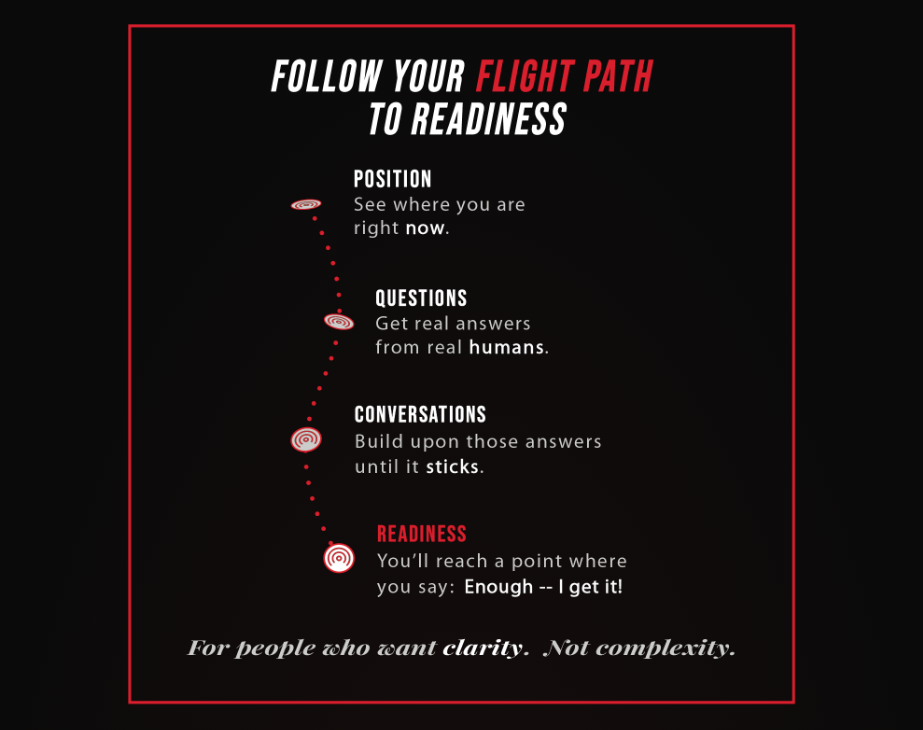
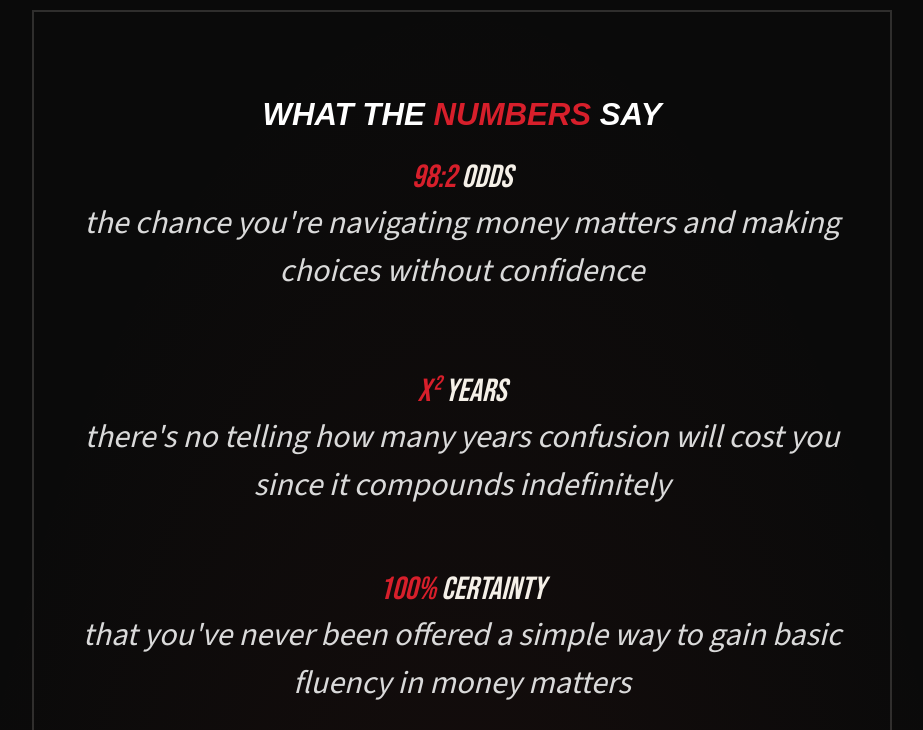
Before and after one commit to jvgiv/ffcpreview, a Next.js app: page / in a window 1280 px wide. Shown: the part 1096-1826 px from the top of the page, without its empty margins (178-1101 px from the left). Built offline with nearby package versions, Linux system fonts and the light colour scheme; no server answers.

Commit message:
pushing latest

```diff
--- /dev/null
+++ b/src/app/components/home/Stat.js
@@ -0,0 +1,44 @@
+import React from "react";
+import "../../homepage.css";
+
+export default function Stat() {
+  return (
+    <div className="friction-stat reveal">
+      <div className="stat-item">
+        <div className="stat-block stat-block-top">
+          <h2 className="stat-title-home">
+            WHAT THE <span style={{ color: "var(--red)" }}>NUMBERS</span> SAY
+          </h2>
+          <p className="stat-num">
+            98:2 <span>ODDS</span>
+          </p>
+          <p className="stat-label">
+            the chance you&apos;re navigating money matters and making choices
+            without confidence
+          </p>
+        </div>
+        <div className="stat-block stat-block-middle">
+          <p className="stat-num">
+            X² <span>YEARS</span>
+          </p>
+          <p className="stat-label">
+            there&apos;s no telling how many years confusion will cost you since
+            it compounds indefinitely
+          </p>
+          {/* <div className="stat-divider" /> */}
+        </div>
+        <div className="stat-block stat-block-bottom">
+          <p className="stat-num">
+            100% <span>CERTAINTY</span>
+          </p>
+          <p className="stat-label">
+            that you&apos;ve never been offered a simple way to gain basic
+            fluency in money matters
+            <br />
+            until now
+          </p>
+        </div>
+      </div>
+    </div>
+  );
+}
--- a/src/app/page.js
+++ b/src/app/page.js
@@ -12,6 +12,7 @@ import HomePageDefs from "./components/home/HomePageDefs";
 import BelowLogo from "./components/home/BelowLogo";
 import { Button } from "@mui/material";
 import ButtonSection from "./components/home/ButtonSection";
+import Stat from "./components/home/Stat";
 
 export default function Home() {
   return (
@@ -105,7 +106,9 @@ export default function Home() {
               </div>
             </li>
           </ul> */}
+
           <div className="hero-sub-changes">
+
             {/* <span style={{ color: "var(--red)" }}>
               Welcome to Far Flung Change
             </span> */}
@@ -144,15 +147,17 @@ export default function Home() {
             {/* </div> */}
             {/* </div> */}
 
+            <Stat />
+
             <div className="hero-image-block hero-final-block">
-              <Image
+              {/* <Image
                 className="hero-final-image"
                 src="/home/final.png"
                 width={750}
                 height={766}
                 sizes="(max-width: 768px) 70vw, 700px"
                 alt="Flight Path"
-              />
+              /> */}
             </div>
             {/* <div className="mobile-hidden" style={{  }}>
               <Image
```
